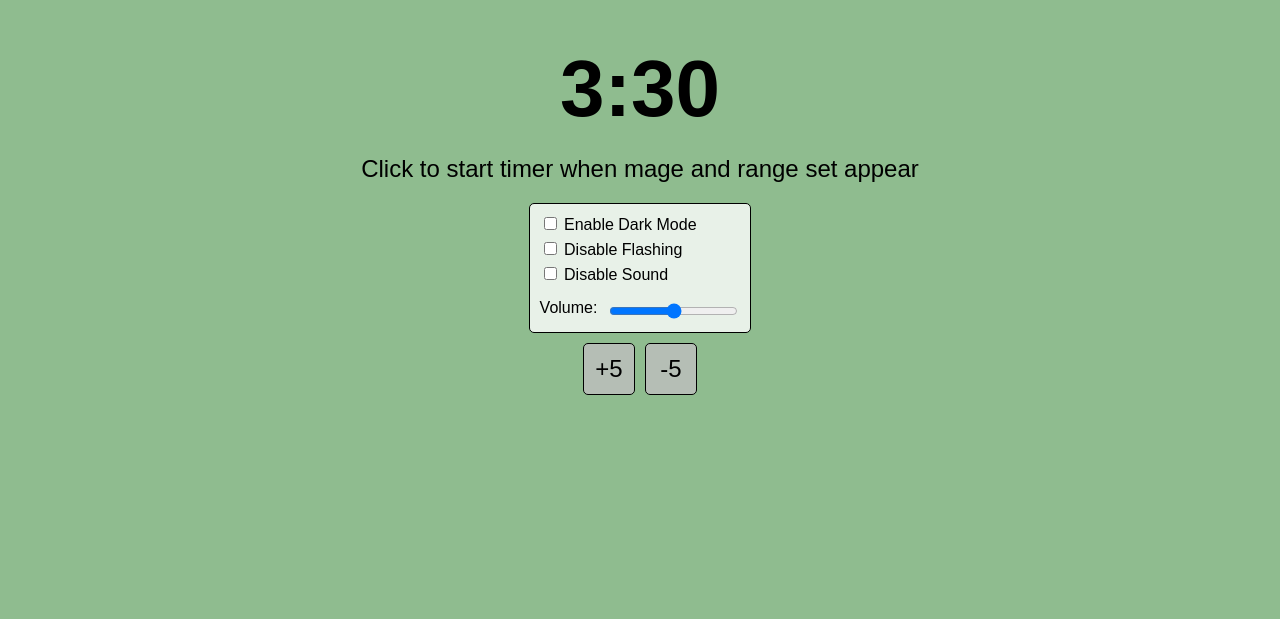
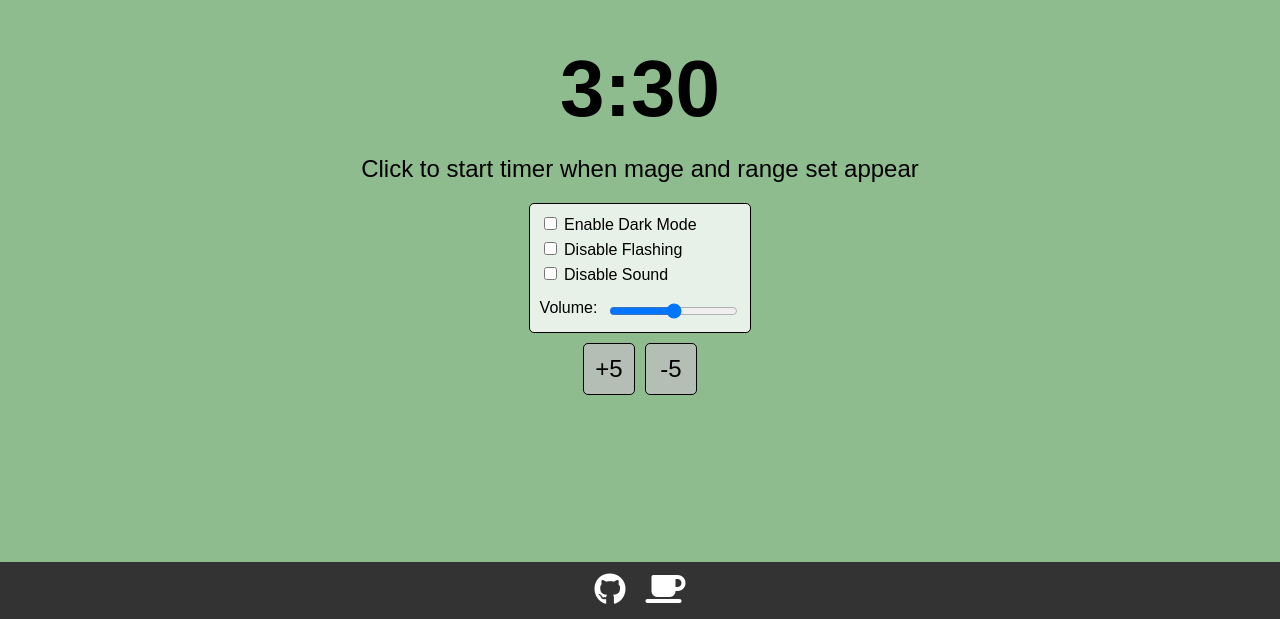
Before and after one commit to rw377/zuktimer, a plain HTML site: page index.html in a window 1280 px wide. Shown: the part 181-800 px from the top of the page. Drawn offline with Linux system fonts and the light colour scheme.

Commit message:
Update index.html
-Darkened initial background color
-Added footer with Github + BMAC links
-Added text to 3rd screen signaling when Jad spawns (>480 hp)

```diff
--- a/index.html
+++ b/index.html
@@ -80,9 +80,37 @@
             0%, 100% { background-color: rgba(0, 0, 139, 0.7); } /* Darker blue */
             50% { background-color: white; }
         }
+
+		        .footer {
+            position: fixed;
+            bottom: 0;
+            width: 100%;
+            background-color: #333;
+            color: #fff;
+            display: flex;
+            justify-content: center;
+            gap: 20px;
+            padding: 10px 0;
+        }
+        .footer a {
+            color: #fff;
+            text-decoration: none;
+            font-size: 2em;
+            transition: color 0.3s;
+        }
+        .footer a:hover {
+            color: #ffcc00;
+        }
+
+
+
     </style>
 </head>
 <body>
+
+
+
+
     <div id="timer-container">
         <div id="timer">3:30</div>
     </div>
@@ -124,6 +152,13 @@
         const checkboxArea = document.getElementById('checkbox-area');
         const addFiveButton = document.getElementById('add-five');
         const subtractFiveButton = document.getElementById('subtract-five');
+
+		disableFlashCheckbox.addEventListener('change', () => {
+    if (disableFlashCheckbox.checked) {
+        document.body.style.animation = 'none';
+    }
+	});
+
 
         // Initialize volume
         sound.volume = volumeSlider.value / 100;
@@ -242,5 +277,18 @@
         // Initialize the timer display
         updateTimerDisplay();
     </script>
+
+
+
+
+
+
+	  <link rel="stylesheet" href="https://cdnjs.cloudflare.com/ajax/libs/font-awesome/6.4.0/css/all.min.css">
+    <div class="footer">
+        <a href="https://github.com/rw377/zuktimer" target="_blank" title="GitHub"><i class="fab fa-github"></i></a>
+        <a href="https://www.buymeacoffee.com/rw377" target="_blank" title="Buy Me a Coffee"><i class="fas fa-coffee"></i></a>
+    </div>
+
+
 </body>
 </html>
```
